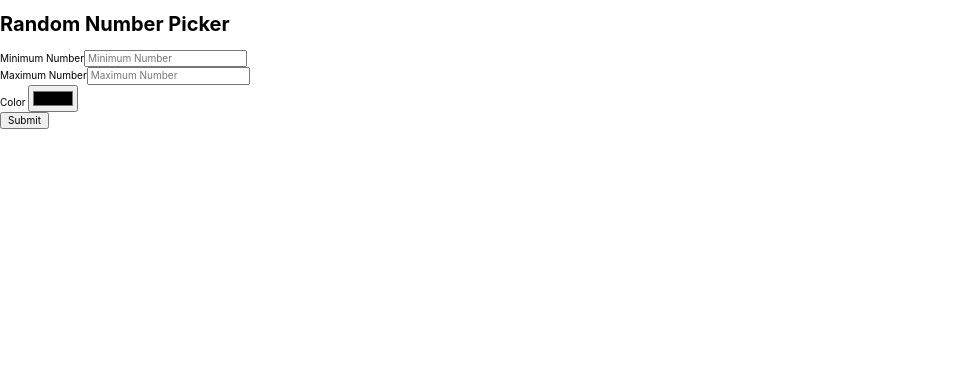
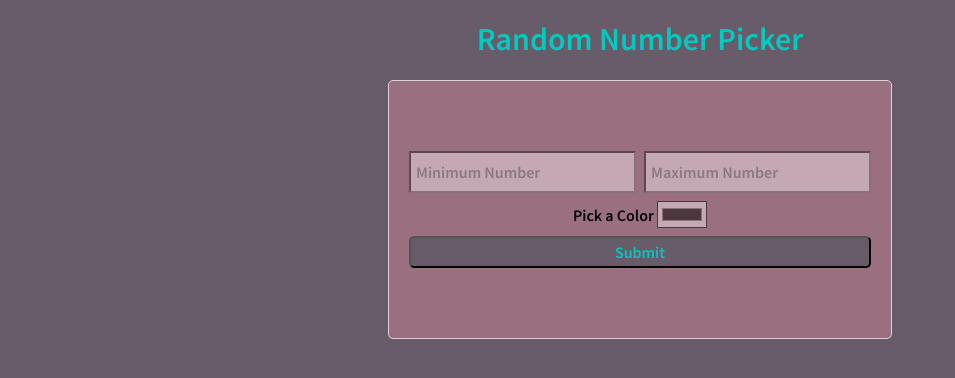
Before and after one commit to dubymarjtr/random-number, a website: page index.html in a window 1280 px wide. Shown: the whole page, without its empty margins (0-955 px from the left). Drawn offline with nearby package versions, Linux system fonts and the light colour scheme.

Commit message:
style: :art: declare styles for the page

```diff
--- a/index.html
+++ b/index.html
@@ -7,6 +7,11 @@
     <link
       rel="stylesheet"
       href="https://cdnjs.cloudflare.com/ajax/libs/modern-normalize/1.0.0/modern-normalize.min.css"
+    />
+    <link rel="preconnect" href="https://fonts.gstatic.com" />
+    <link
+      href="https://fonts.googleapis.com/css2?family=Source+Sans+Pro:wght@600&display=swap"
+      rel="stylesheet"
     />
 
     <link rel="stylesheet" href="style.css" />
@@ -38,14 +43,14 @@
             />
           </div>
         </div>
-        <div>
-          <label for="color">Color</label>
+        <div class="text-center">
+          <label for="color">Pick a Color</label>
           <input type="color" id="color" />
         </div>
-        <button type="submit" class="button flex--align-end">Submit</button>
+        <button type="submit" class="button">Submit</button>
       </form>
     </div>
-    <p></p>
+    <p class="text-center"></p>
 
     <script src="./scripts.js" type="module"></script>
   </body>
--- a/style.css
+++ b/style.css
@@ -1,5 +1,115 @@
+:root {
+  --medium-gap: 8px;
+  --primary-color: #9a6f80;
+  --input-color: #eee2e7;
+  --heading-color: #00c9c2;
+  --button-color: #685c68;
+  --button-reset: #f05f7a;
+  --button-jumbo: #eee2e7;
+  --background-color: #685c68;
+  --border-color: #ded1de;
+  --button-text: #00c9c2;
+  --button-text-reset: black;
+  --placeholder-color: grey;
+  --font-color: black;
+}
+::placeholder {
+  color: var(--placeholder-color);
+  font-family: 'Source Sans Pro', sans-serif;
+  opacity: 1;
+}
+
+p {
+  color: var(--font-color);
+  font-size: 20px;
+  font-weight: bold;
+}
 body {
-  font-family: -apple-system, BlinkMacSystemFont, "Segoe UI", Roboto, Oxygen,
-    Ubuntu, Cantarell, "Open Sans", "Helvetica Neue", sans-serif;
-  font-size: 10px;
+  background-color: var(--background-color);
+  font-family: 'Source Sans Pro', sans-serif;
 }
+
+input {
+  background-color: var(--input-color);
+  opacity: 0.5;
+  padding: 10px 5px;
+}
+
+#color {
+  padding: 2px;
+}
+
+.button {
+  background-color: var(--button-color);
+  border-radius: 5px;
+  color: var(--button-text);
+  padding: 5px;
+}
+
+.button--jumbo {
+  background-color: var(--button-jumbo);
+  color: var(--button-text);
+  font-size: 15px;
+  height: 10vh;
+  margin: 30px 20px;
+  transition-duration: 1s;
+  width: 20vw;
+}
+.button--jumbo:hover {
+  border-radius: 32px;
+  font-weight: bold;
+  transition: all 0.25s;
+}
+
+.button--dark {
+  height: 60px;
+  margin: 30px 20px;
+  padding: 10px;
+  width: 110px;
+}
+
+form {
+  background-color: var(--primary-color);
+  border: 1px var(--border-color) solid;
+  border-radius: 5px;
+  gap: var(--medium-gap);
+  margin: 0 auto;
+  padding: 70px 20px;
+}
+
+h1 {
+  color: var(--heading-color);
+}
+
+.flex {
+  display: flex;
+  flex-wrap: wrap;
+  gap: var(--medium-gap);
+}
+
+.flex--column {
+  flex-direction: column;
+}
+
+.flex--justify-center {
+  justify-content: center;
+}
+
+.flex--align-center {
+  align-items: center;
+}
+
+.text-center {
+  text-align: center;
+}
+
+.flex--align-end {
+  align-items: flex-end;
+}
+
+/* CSS Tricks */
+.screen-reader-text {
+  left: -9999px;
+  position: absolute;
+  top: -9999px;
+}
```
